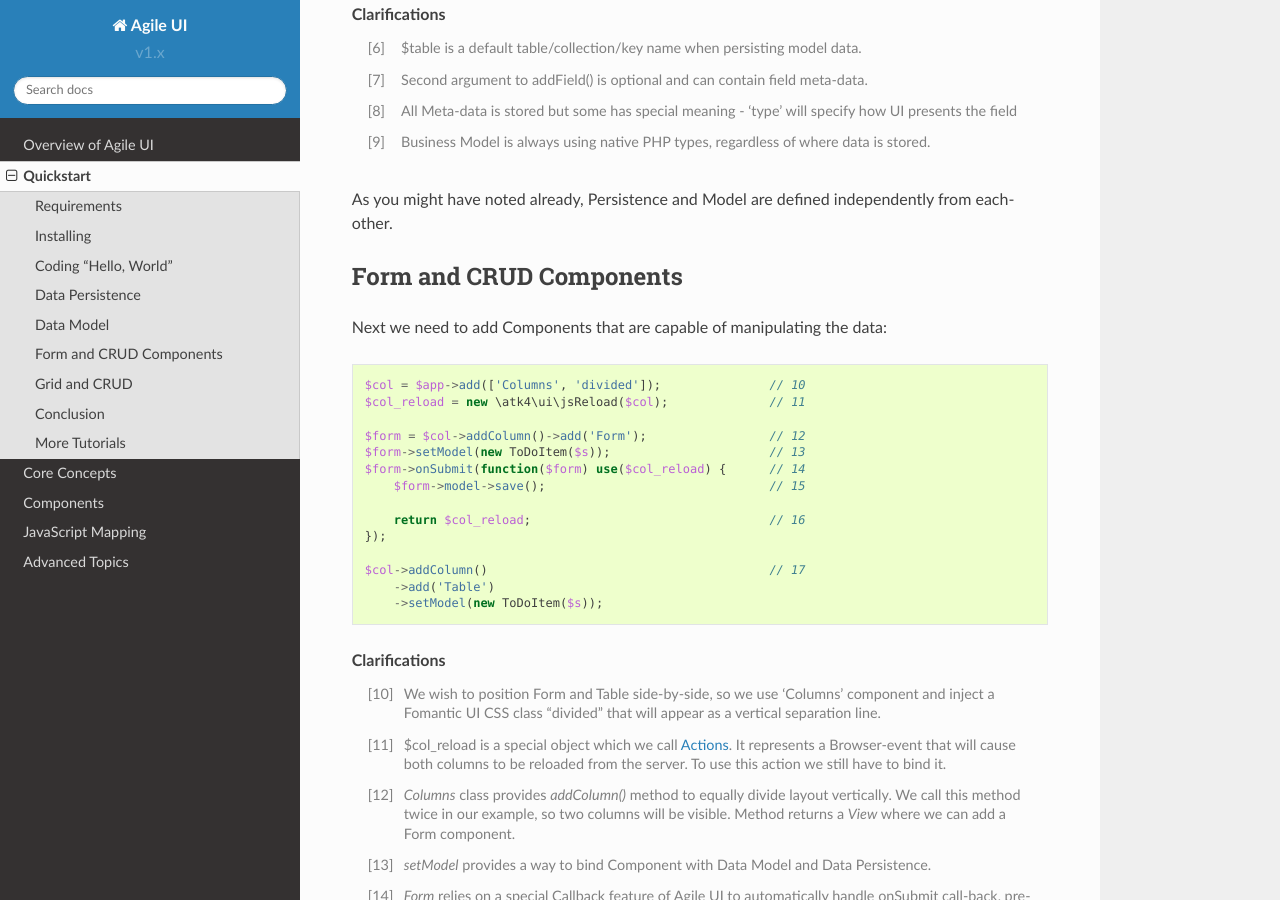
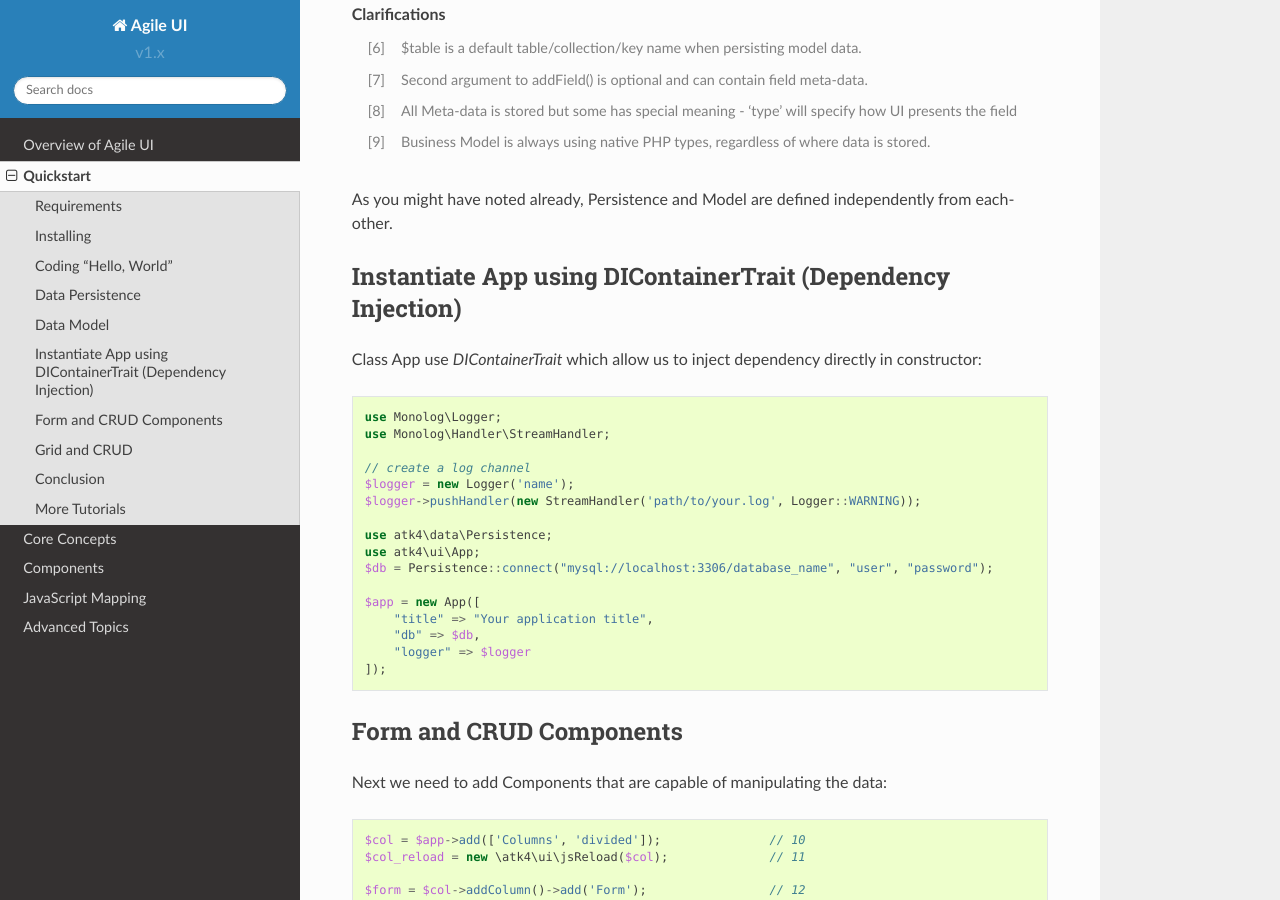
Before and after one commit to atk4/ui, a Sphinx documentation site: the page built from docs/quickstart.rst, in a window 1280 px wide and 900 px high, scrolled down 2451 px. Built offline with Sphinx 7.4.7 and the Read the Docs theme 2.0.0, drawn with Linux system fonts in a browser that asks for light colours; pages that are not in the unit, such as notebooks, are missing from menus.

Commit message:
Add Instantiate App using DIContainerTrait

```diff
--- a/docs/quickstart.rst
+++ b/docs/quickstart.rst
@@ -120,6 +120,29 @@ single ToDo item::
 
 As you might have noted already, Persistence and Model are defined independently from each-other.
 
+Instantiate App using DIContainerTrait (Dependency Injection)
+=============================================================
+
+Class App use `DIContainerTrait` which allow us to inject dependency directly in constructor::
+
+    use Monolog\Logger;
+    use Monolog\Handler\StreamHandler;
+
+    // create a log channel
+    $logger = new Logger('name');
+    $logger->pushHandler(new StreamHandler('path/to/your.log', Logger::WARNING));
+
+    use atk4\data\Persistence;
+    use atk4\ui\App;
+    $db = Persistence::connect("mysql://localhost:3306/database_name", "user", "password");
+
+    $app = new App([
+        "title" => "Your application title",
+        "db" => $db,
+        "logger" => $logger
+    ]);
+
+
 Form and CRUD Components
 ========================
 
```
